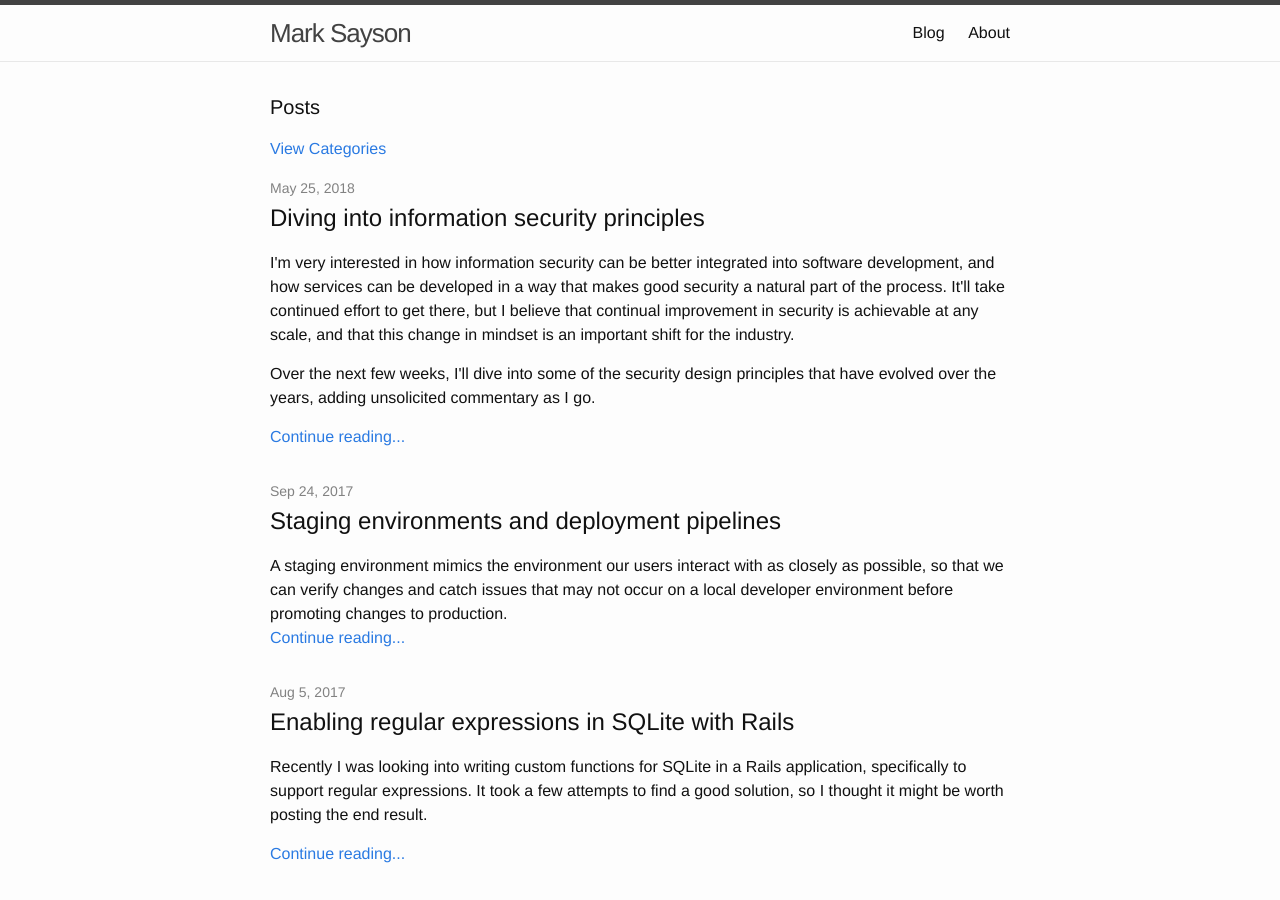
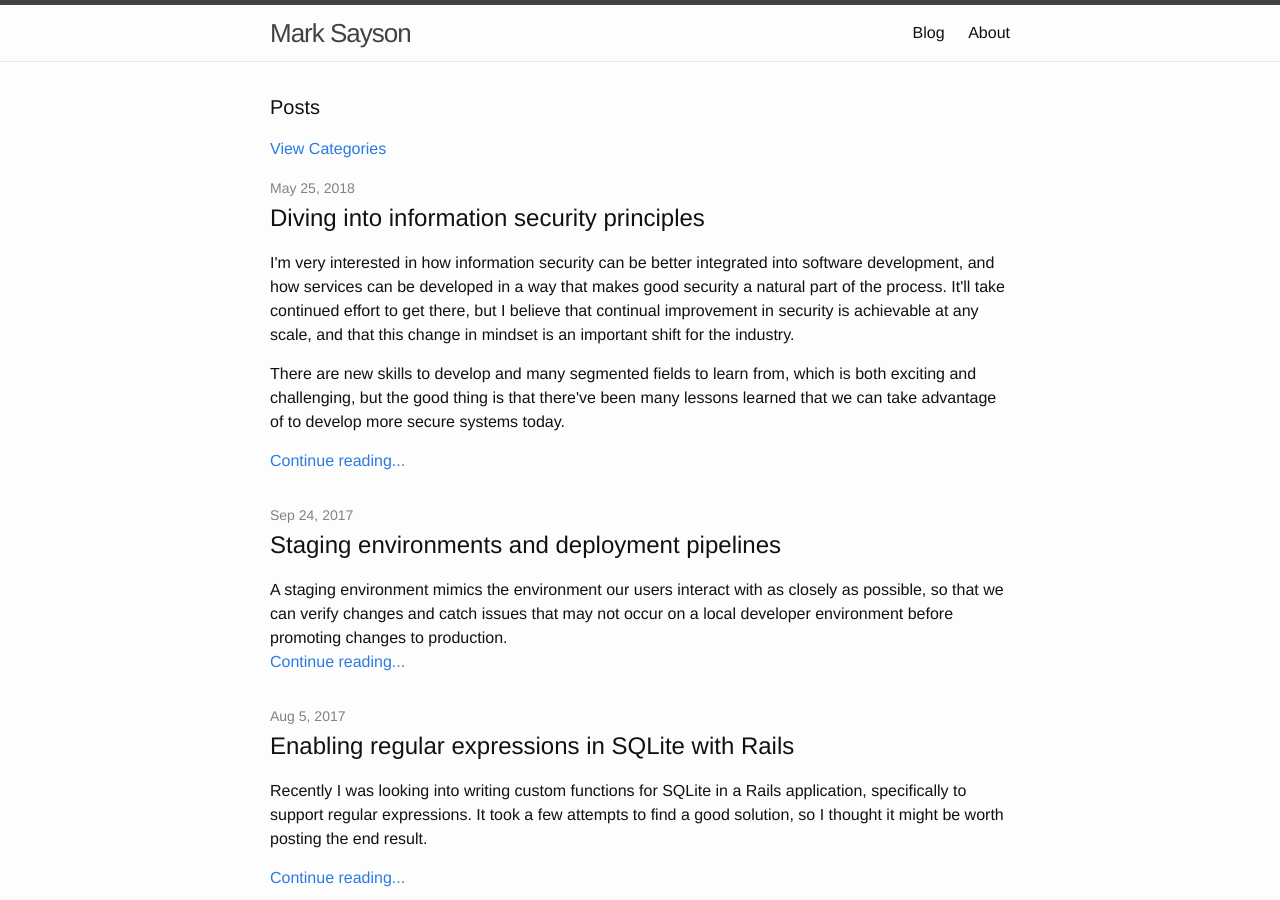
Before and after one commit to msayson/msayson.github.io, a Jekyll site: the page built from blog/index.html, in a window 1280 px wide and 900 px high. Built offline with Jekyll 4.4.1, drawn with Linux system fonts in a browser that asks for light colours; the list of posts is cut into pages by our own code.

Commit message:
Updated excerpt for post

```diff
--- a/_posts/2018-05-24-information-security-principles.markdown
+++ b/_posts/2018-05-24-information-security-principles.markdown
@@ -3,7 +3,7 @@ layout: post
 title:  "Diving into information security principles"
 date:   2018-05-24 22:00:00 -0800
 categories: security
-excerpt: "<p>I'm very interested in how information security can be better integrated into software development, and how services can be developed in a way that makes good security a natural part of the process.  It'll take continued effort to get there, but I believe that continual improvement in security is achievable at any scale, and that this change in mindset is an important shift for the industry.</p><p>Over the next few weeks, I'll dive into some of the security design principles that have evolved over the years, adding unsolicited commentary as I go.</p>"
+excerpt: "<p>I'm very interested in how information security can be better integrated into software development, and how services can be developed in a way that makes good security a natural part of the process.  It'll take continued effort to get there, but I believe that continual improvement in security is achievable at any scale, and that this change in mindset is an important shift for the industry.</p><p>There are new skills to develop and many segmented fields to learn from, which is both exciting and challenging, but the good thing is that there've been many lessons learned that we can take advantage of to develop more secure systems today.</p>"
 ---
 I'm very interested in how information security can be better integrated into software development, and how services can be developed in a way that makes good security a natural part of the process.  It'll take continued effort to get there, but I believe that continual improvement in security is achievable at any scale, and that this change in mindset is an important shift for the industry.
 
```
